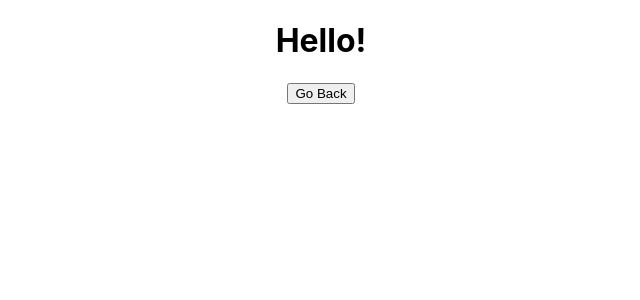
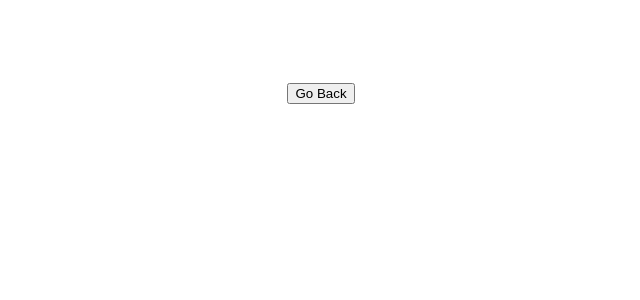
Before and after one commit to defoebrand/electron-calendar, a React (Create React App) app: page / in a window 1280 px wide. Both pictures are taken after a click on the element "10". Shown: the top 300 px of the page, without its empty margins (319-959 px from the left). Built offline with nearby package versions, Linux system fonts and the light colour scheme.

Commit message:
Display date at top of date show page

```diff
--- a/src/components/App.js
+++ b/src/components/App.js
@@ -1,6 +1,6 @@
 import { HashRouter, Route } from 'react-router-dom'
 import Calendar from './Calendar'
-import Date from './Date'
+import DateView from './DateView'
 
 import '../assets/App.scss';
 
@@ -9,7 +9,7 @@ const App = () => {
     <HashRouter >
       <div className="App">
         <Route path='/' exact component={Calendar} />
-        <Route path='/date' component={Date} />
+        <Route path='/date' component={DateView} />
       </div>
     </HashRouter>
   );
--- a/src/components/Calendar.js
+++ b/src/components/Calendar.js
@@ -1,11 +1,10 @@
 import {useState} from 'react'
-import {Link, useHistory} from 'react-router-dom'
+import {useHistory} from 'react-router-dom'
 
 import {today, getDaysInMonth} from '../helpers/DateFunctions'
 
 const Calendar = () => {
   const history = useHistory();
-  // console.log(history)
   const [date, setDate] = useState(today)
   const [num, setNum] = useState(0)
 
@@ -30,7 +29,7 @@ const Calendar = () => {
         day: e.target.innerText * 1,
       }
     });
-    console.log(new Date(date.getFullYear(), date.getMonth(), (e.target.innerText * 1)))
+    // console.log(new Date(date.getFullYear(), date.getMonth(), (e.target.innerText * 1)))
   }
 
   const thisMonth = getDaysInMonth(date.getMonth(), date.getFullYear())
--- a/src/components/Date.js
+++ b/src/components/DateView.js
@@ -1,17 +1,17 @@
 import {useHistory, useLocation} from 'react-router-dom'
 
 
-const Date = (props) => {
+const DateView = (props) => {
   const location = useLocation()
-  // const {foo} = props.location.state
-  console.log(location)
+  const today = new Date(location.state.year, location.state.month, location.state.day)
+
   const history = useHistory();
   return (
     <>
-    <h1>Hello!</h1>
+    <h1 style={{color: 'white'}}>{today.toString()}</h1>
     <button onClick={() => history.push('/')}>Go Back</button>
     </>
   );
 }
 
-export default Date;
+export default DateView;
```
